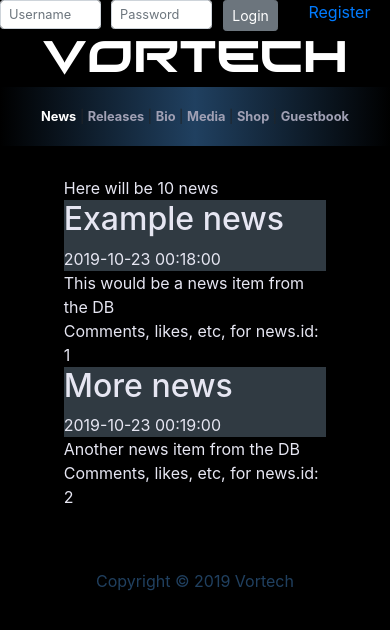
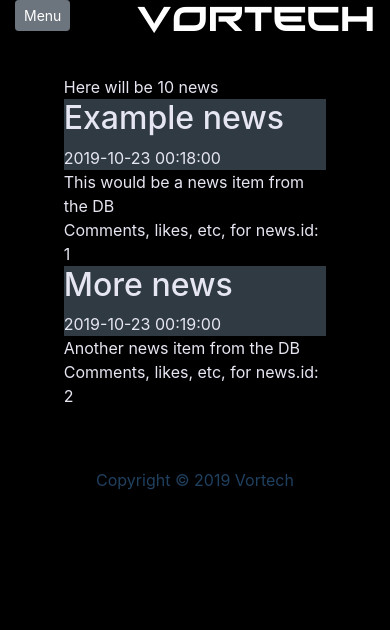
Before and after one commit to Torniojaws/vortech-front-v2-vue, a Vue app in the folder vortech-frontend/: page / in a window 390 px wide. Shown: the top 630 px of the page. Built offline with nearby package versions, Linux system fonts and the light colour scheme; what @saeris/vue-spinners would draw is missing.

Commit message:
More responsive things, for small viewports

```diff
--- a/vortech-frontend/src/components/Header.vue
+++ b/vortech-frontend/src/components/Header.vue
@@ -1,32 +1,37 @@
 <template>
-  <header>
-    <b-row id="header-top">
-      <b-col sm="12">
-        <UserPanel />
+  <b-row id="header">
+    <!-- On small screens, we show just a hamburger menu and logo -->
+    <b-col id="smallMenu" class="d-block d-sm-none">
+      <SmallMenu />
     </b-col>
-      <b-col sm="12">
+
+    <!-- On bigger screens, we show a separate logo and menu bar -->
+    <b-col id="normalMenu" class="d-none d-sm-block">
+      <b-row>
+        <b-col>
           <Logo />
         </b-col>
       </b-row>
-    <b-row id="header-menu">
-      <b-col sm="12">
+      <b-row>
+        <b-col>
           <Menu />
         </b-col>
       </b-row>
-  </header>
+    </b-col>
+  </b-row>
 </template>
 
 <script>
 import Logo from '@/components/Logo.vue'
-import UserPanel from '@/components/UserPanel.vue'
 import Menu from '@/components/Menu.vue'
+import SmallMenu from '@/components/SmallMenu.vue'
 
 export default {
   name: 'Header',
   components: {
     Logo,
     Menu,
-    UserPanel
+    SmallMenu
   }
 }
 </script>
--- /dev/null
+++ b/vortech-frontend/src/components/LoginDropdown.vue
@@ -0,0 +1,22 @@
+<template>
+  <b-dropdown dropdown-menu-right size="sm" id="login-dropdown" text="Login">
+    <b-dropdown-item>
+      <router-link to="/login">Login</router-link>
+    </b-dropdown-item>
+    <b-dropdown-item>
+      <router-link to="/register">Register</router-link>
+    </b-dropdown-item>
+  </b-dropdown>
+</template>
+
+<script>
+export default {
+  name: 'LoginDropdown'
+}
+</script>
+
+<style>
+#login-dropdown {
+  padding-top: 16px;
+}
+</style>
--- a/vortech-frontend/src/components/Logo.vue
+++ b/vortech-frontend/src/components/Logo.vue
@@ -10,9 +10,10 @@ h1 {
   padding: 0;
   text-align: center;
 }
-@media screen and (max-width: 340px) {
+@media screen and (max-width: 576px) {
   h1 {
-    font-size: 2.0em;
+    font-size: 8vw;
+    text-align: right;
   }
 }
 </style>
--- a/vortech-frontend/src/components/Menu.vue
+++ b/vortech-frontend/src/components/Menu.vue
@@ -1,5 +1,6 @@
 <template>
   <b-row>
+    <b-col cols="2" />
     <b-col id="menu">
       <router-link to="/">News</router-link> |
       <router-link to="/releases">Releases</router-link> |
@@ -8,8 +9,23 @@
       <router-link to="/shop">Shop</router-link> |
       <router-link to="/guestbook">Guestbook</router-link>
     </b-col>
+    <b-col cols="2">
+      <!-- TODO: Center this vertically -->
+      <LoginDropdown />
+    </b-col>
   </b-row>
 </template>
+
+<script>
+import LoginDropdown from '@/components/LoginDropdown.vue'
+
+export default {
+  name: 'Menu',
+  components: {
+    LoginDropdown
+  }
+}
+</script>
 
 <style lang="scss">
 #menu {
--- /dev/null
+++ b/vortech-frontend/src/components/SmallMenu.vue
@@ -0,0 +1,40 @@
+<template>
+  <b-row id="smallMenu">
+    <b-col cols="3">
+      <b-dropdown id="menu-hamburger" dropdown-menu-left size="sm" text="Menu" no-caret>
+        <b-dropdown-item>
+          <router-link to="/">News</router-link>
+        </b-dropdown-item>
+        <b-dropdown-item>
+          <router-link to="/releases">Releases</router-link>
+        </b-dropdown-item>
+        <b-dropdown-item>
+          <router-link to="/bio">Bio</router-link>
+        </b-dropdown-item>
+        <b-dropdown-item>
+          <router-link to="/media">Media</router-link>
+        </b-dropdown-item>
+        <b-dropdown-item>
+          <router-link to="/shop">Shop</router-link>
+        </b-dropdown-item>
+        <b-dropdown-item>
+          <router-link to="/guestbook">Guestbook</router-link>
+        </b-dropdown-item>
+      </b-dropdown>
+    </b-col>
+    <b-col>
+      <Logo />
+    </b-col>
+  </b-row>
+</template>
+
+<script>
+import Logo from '@/components/Logo.vue'
+
+export default {
+  name: 'SmallMenu',
+  components: {
+    Logo
+  }
+}
+</script>
--- a/vortech-frontend/src/components/UserControlPanel.vue
+++ b/vortech-frontend/src/components/UserControlPanel.vue
@@ -32,6 +32,7 @@ nav a {
     color: white;
   }
 }
+/* The below make sure the "Logged in as..." text is always in one row */
 @media screen and (max-width: 412px) {
   nav#usercp {
     font-size: 0.8em;
--- a/vortech-frontend/src/components/UserPanel.vue
+++ b/vortech-frontend/src/components/UserPanel.vue
@@ -1,8 +1,8 @@
 <template>
-  <b-row id="loginBar">
+  <b-col id="loginBar">
     <LoginForm v-if="!loggedIn" />
     <UserControlPanel v-if="loggedIn" />
-  </b-row>
+  </b-col>
 </template>
 
 <script>
--- a/vortech-frontend/src/router/index.js
+++ b/vortech-frontend/src/router/index.js
@@ -46,6 +46,10 @@ const routes = [{
   name: 'register',
   component: () => import(/* webpackChunkName: "register" */ '../views/Register.vue')
 }, {
+  path: '/login',
+  name: 'login',
+  component: () => import(/* webpackChunkName: "login" */ '../views/Login.vue')
+}, {
   path: '/logout',
   name: 'logout',
   component: () => import(/* webpackChunkName: "logout" */ '../views/Logout.vue')
--- /dev/null
+++ b/vortech-frontend/src/views/Login.vue
@@ -0,0 +1,11 @@
+<template>
+  <div class="contents">
+    <LoginForm />
+  </div>
+</template>
+
+<script>
+export default {
+  name: 'login'
+}
+</script>
```
Lines whose indentation alone changed are shown as unchanged.
